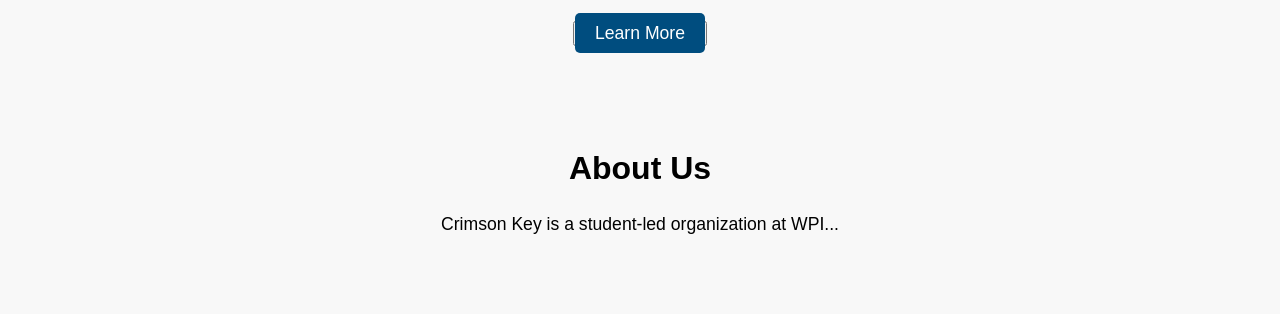
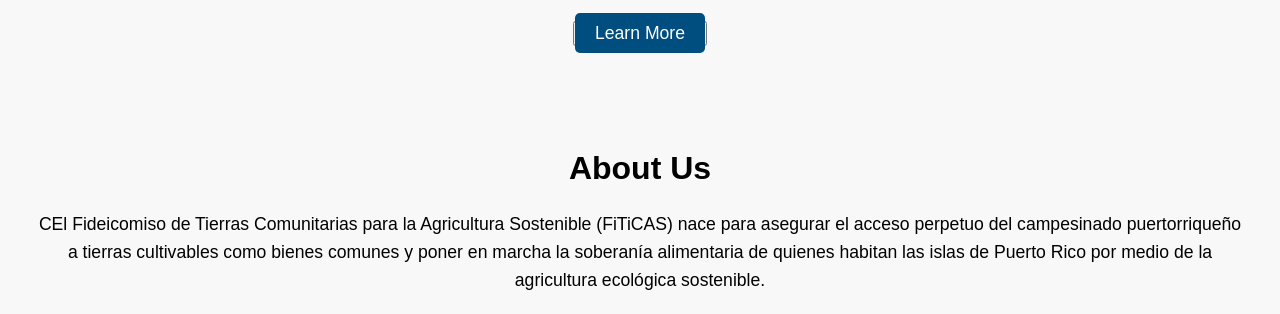
Before and after one commit to ron1tk/contact-directory, a plain HTML site: page index.html in a window 1280 px wide. Shown: the part 638-952 px from the top of the page. Drawn offline with Linux system fonts and the light colour scheme.

Commit message:
Add more

```diff
--- a/index.html
+++ b/index.html
@@ -51,7 +51,7 @@
     <!-- About Section -->
     <section id="about" class="section">
         <h2>About Us</h2>
-        <p>Crimson Key is a student-led organization at WPI...</p>
+        <p>CEl Fideicomiso de Tierras Comunitarias para la Agricultura Sostenible (FiTiCAS) nace para asegurar el acceso perpetuo del campesinado puertorriqueño a tierras cultivables como bienes comunes y poner en marcha la soberanía alimentaria de quienes habitan las islas de Puerto Rico por medio de la agricultura ecológica sostenible.</p>
     </section>
 
     <!-- Services Section -->
```
